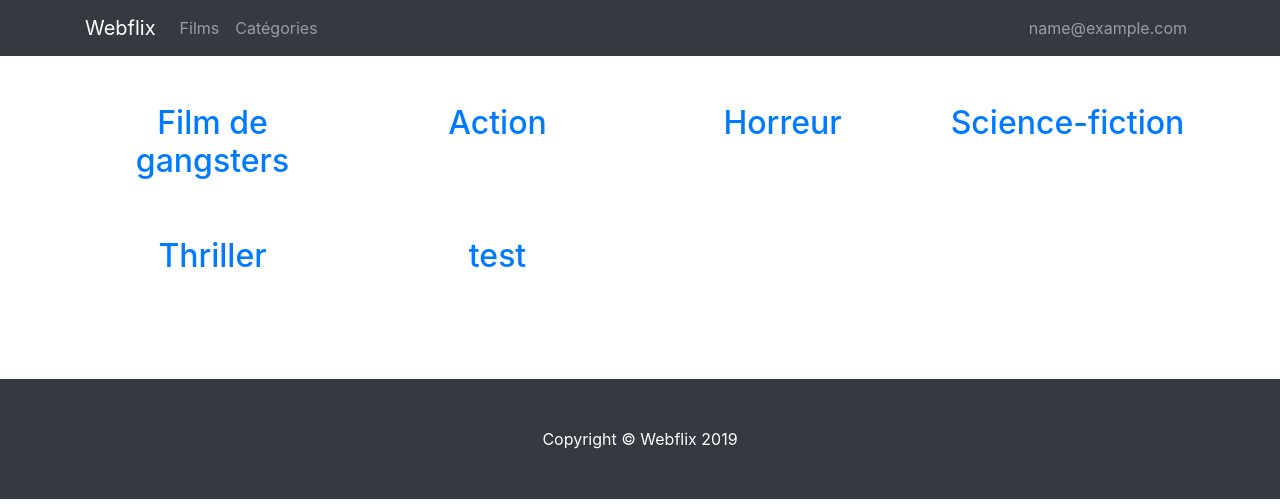
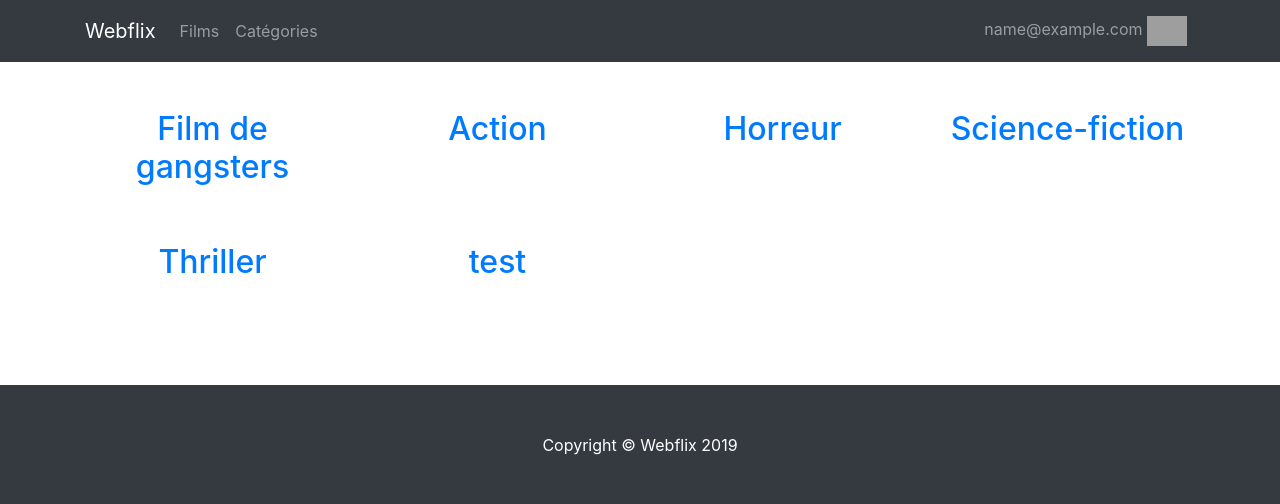
Before and after one commit to daw-2/php, a PHP site: page /category_list.php in a window 1280 px wide. Shown: the top 504 px of the page. Run offline with PHP 8.4, Linux system fonts and the light colour scheme; the visitor is signed in with stand-in values (Sample User, id 1); data comes from the database, SQL or seed files in the repository; some libraries are stand-ins or nearby versions; grey boxes are pictures that could not be loaded.

Commit message:
Fix gravatar

```diff
--- a/14-webflix/partials/header.php
+++ b/14-webflix/partials/header.php
@@ -69,8 +69,10 @@
                  * On peut ensuite afficher une balise <img> avec un lien vers notre gravatar.
                  */
 
+                $hash = md5($_SESSION['user']['email']);
+                echo $_SESSION['user']['email']; ?>
 
-                echo $_SESSION['user']['email']; ?>
+                <img width="40" src="https://www.gravatar.com/avatar/<?= $hash; ?>" />
               </a>
             </li>
           <?php } else { ?>
```
